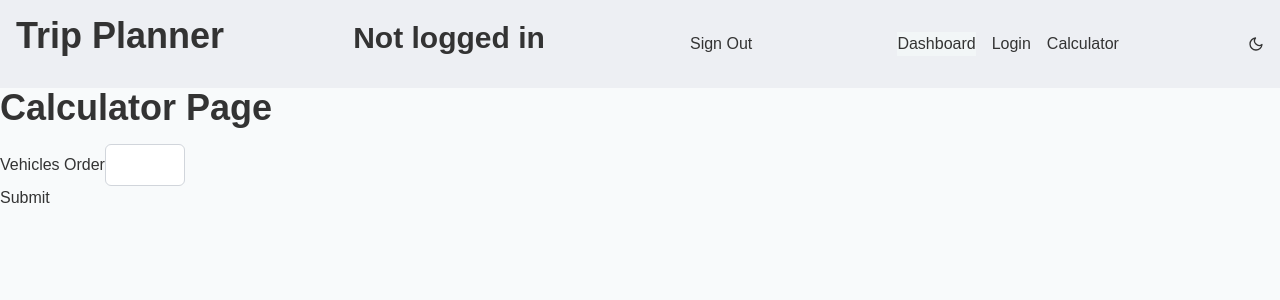
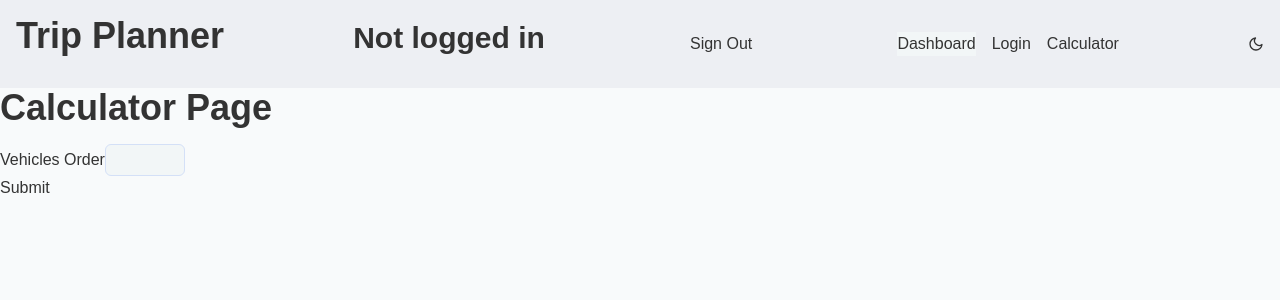
Before and after one commit to adamhinton/mileagebuddy, a Next.js app: page /calculator in a window 1280 px wide. Shown: the top 300 px of the page. Built offline with nearby package versions, Linux system fonts and the light colour scheme; no server answers.

Commit message:
Get number input max, min and required from schema

```diff
--- a/src/app/calculator/page.tsx
+++ b/src/app/calculator/page.tsx
@@ -17,6 +17,7 @@ import { PurchaseAndSalesSchema } from "../zod/schemas/VehicleSubSchemas";
 import mySubmitLogic from "./formActions";
 import { FieldErrors, useForm, UseFormRegister } from "react-hook-form";
 import { zodResolver } from "@hookform/resolvers/zod";
+import { get } from "http";
 
 // Styling:
 // Efficient, accessible, clean, responsive. Use color schemes we already have. Update globals.css with new form styling if needed.
@@ -108,29 +109,50 @@ const CalculatorPage = () => {
 
 export default CalculatorPage;
 
-const MyInput = ({
+/**
+ * Number input for small values (<5 digits)
+ *
+ * @param schema This is an item from the Vehicle schema that the function uses to determine factors like min and max value
+ */
+const MileageCalcFormNumInput = ({
+	label,
 	register,
-	errors,
+	error,
+	// The current value of the input in formValues
+	// Useful when you want to edit a Vehicle so this value will already be pre-set
+	formValue,
+	schema,
 }: {
+	label: string;
 	register: UseFormRegister<VehicleForTesting>;
-	errors: FieldErrors<{
-		vehiclesOrder: number;
-	}>;
+	error: string | undefined;
+	formValue: number;
+	schema: z.ZodNumber;
 }) => {
+	const maxValue = schema.maxValue || undefined;
+
+	// if isRequiredToBePositive, min is 0. otherwise it's schema.minValue. Otherwise it's undefined
+	/**boolean */
+	const isRequiredToBePositive = schema.nonnegative();
+	const minValue = isRequiredToBePositive ? 0 : schema.minValue || undefined;
+
+	const isRequired = schema.isOptional();
+
+	console.log("error in number input component:", error);
+
 	return (
 		<div>
 			<label htmlFor="vehiclesOrder">Vehicles Order</label>
 			<input
-				className="border border-gray-300 rounded-md p-2 max-w-20"
+				className="mileage-calc-form-number-input"
 				type="number"
 				{...register("vehiclesOrder", { valueAsNumber: true })}
-				max={
-					GasVehicleSchemaForPOST.shape.vehiclesOrder.maxValue
-						? GasVehicleSchemaForPOST.shape.vehiclesOrder.maxValue
-						: undefined
-				}
+				value={formValue}
+				max={maxValue}
+				min={minValue}
+				required={isRequired}
 			/>
-			<p className="error">{errors.vehiclesOrder?.message}</p>
+			{error && <p className="text-xs text-red-500 mt-1">{error}</p>}{" "}
 		</div>
 	);
 };
@@ -155,11 +177,17 @@ const CalculateMileageForm = () => {
 	} = form;
 	const formValues = getValues();
 	console.log("formValues inside form before submit:", formValues);
-	console.log("errors inside form before submit::", errors);
+	console.log("errors inside form before submit:", errors);
 
 	return (
 		<form onSubmit={handleSubmit(mySubmitLogic)}>
-			<MyInput register={register} errors={errors} />
+			<MileageCalcFormNumInput
+				label="Vehicles Order"
+				register={register}
+				error={errors.vehiclesOrder?.message || undefined}
+				formValue={formValues.vehiclesOrder}
+				schema={GasVehicleSchemaForPOST.shape.vehiclesOrder}
+			/>
 			<button className="submit" disabled={isSubmitting}>
 				{isSubmitting ? "Loading" : "Submit"}
 			</button>
```
